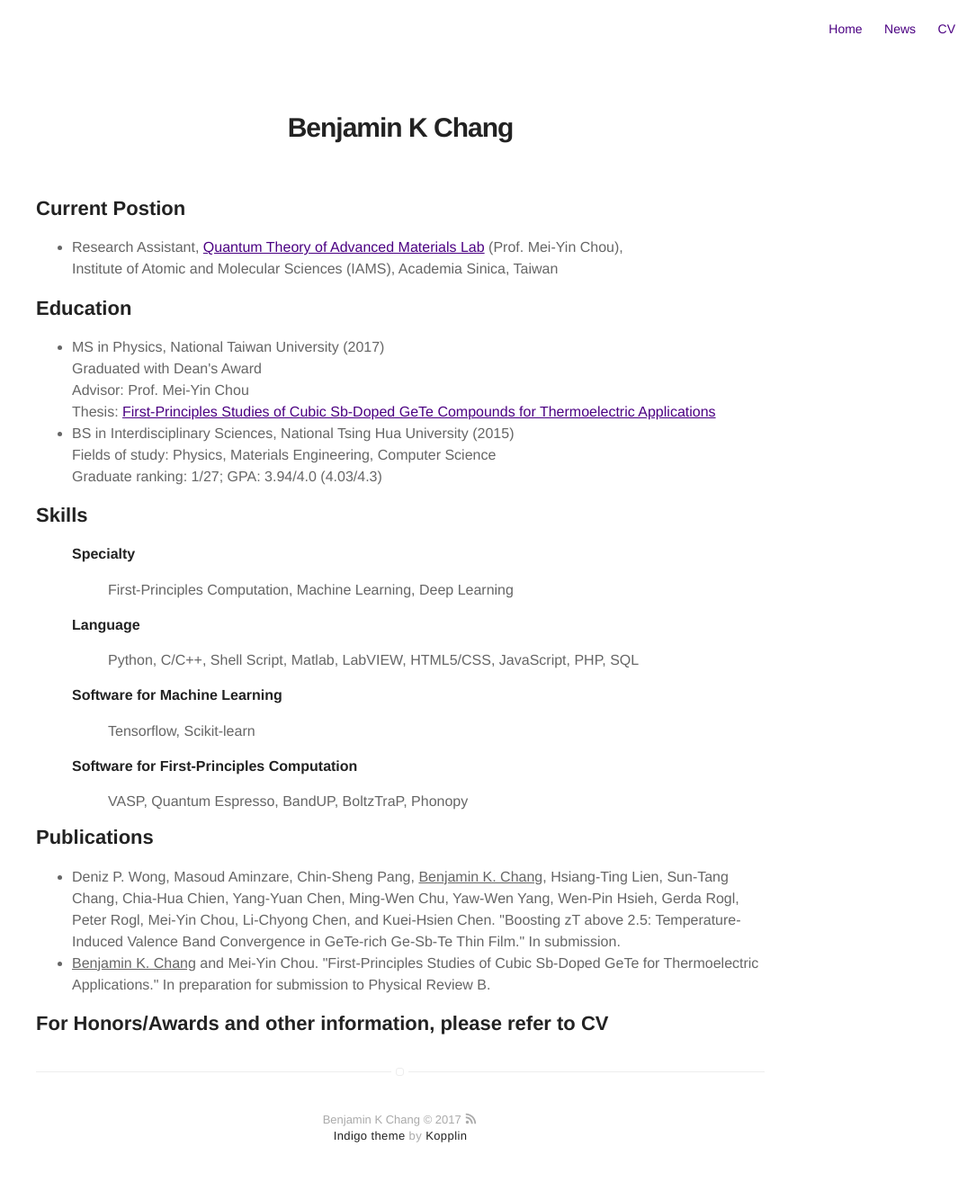
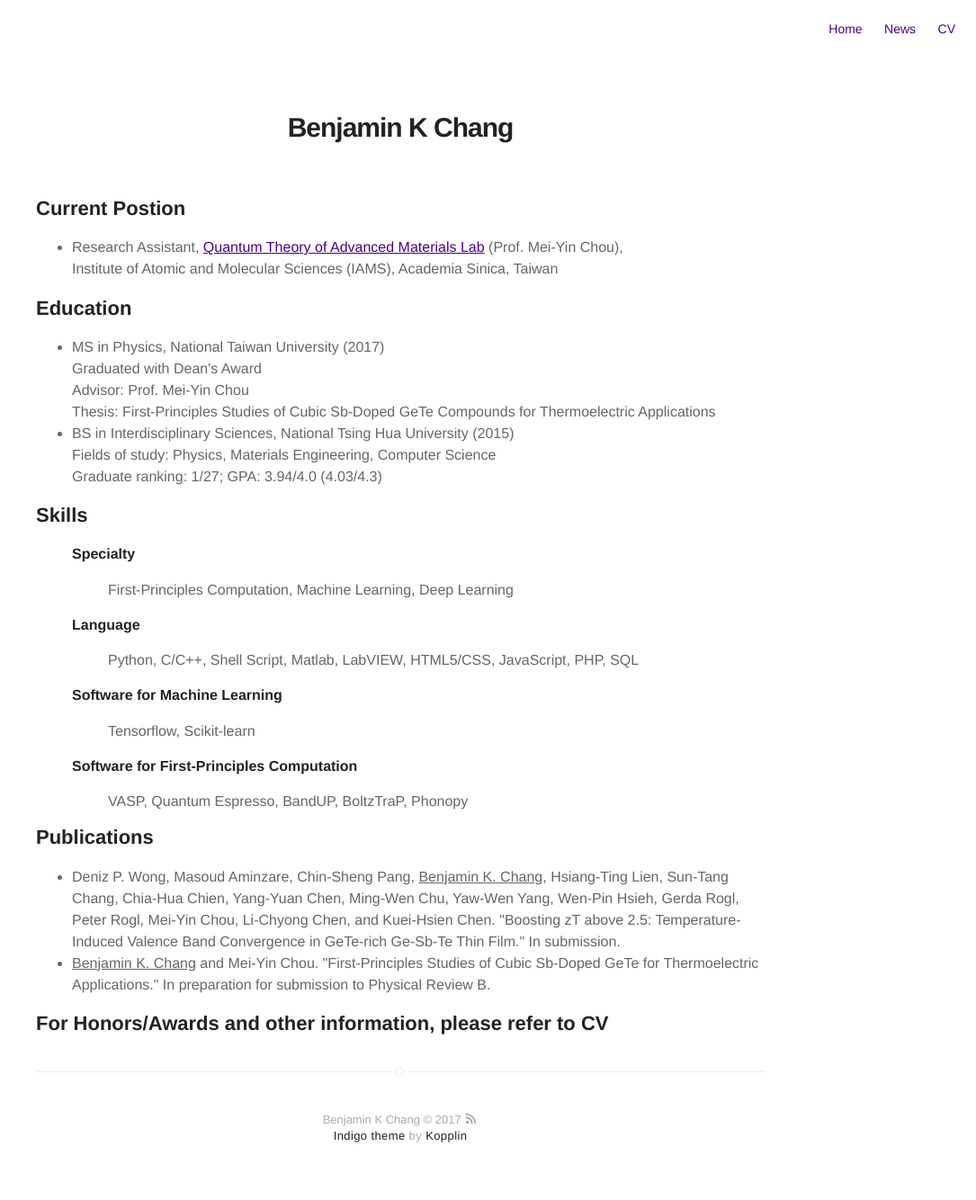
Before and after one commit to bkchang/bkchang.github.io, a Jekyll site: the page built from about.md, in a window 1280 px wide. Shown: the whole page at 90% size, without its empty margins (195-1280 px from the left). Built offline with Jekyll 4.4.1, drawn with Linux system fonts in a browser that asks for light colours; part of the change alters nothing that is shown.

```diff
--- a/about.md
+++ b/about.md
@@ -15,7 +15,7 @@ layout: page
 
 <h2>Education</h2>
 <ul class="skill-list">
-	<li>MS in Physics, National Taiwan University (2017) <br> Graduated with <b>Dean's Award</b> <br> Advisor: Prof. Mei-Yin Chou <br> Thesis: <a href="https://doi.org/10.6342/NTU201701378">First-Principles Studies of Cubic Sb-Doped GeTe Compounds for Thermoelectric Applications</a></li>
+	<li>MS in Physics, National Taiwan University (2017) <br> Graduated with <b>Dean's Award</b> <br> Advisor: Prof. Mei-Yin Chou <br> Thesis: First-Principles Studies of Cubic Sb-Doped GeTe Compounds for Thermoelectric Applications</li>
 	<li>BS in Interdisciplinary Sciences, National Tsing Hua University (2015)<br>Fields of study: Physics, Materials Engineering, Computer Science <br> Graduate ranking: <b>1</b>/27; GPA: <b>3.94</b>/4.0 (<b>4.03</b>/4.3)</li>
 </ul>
 
```
